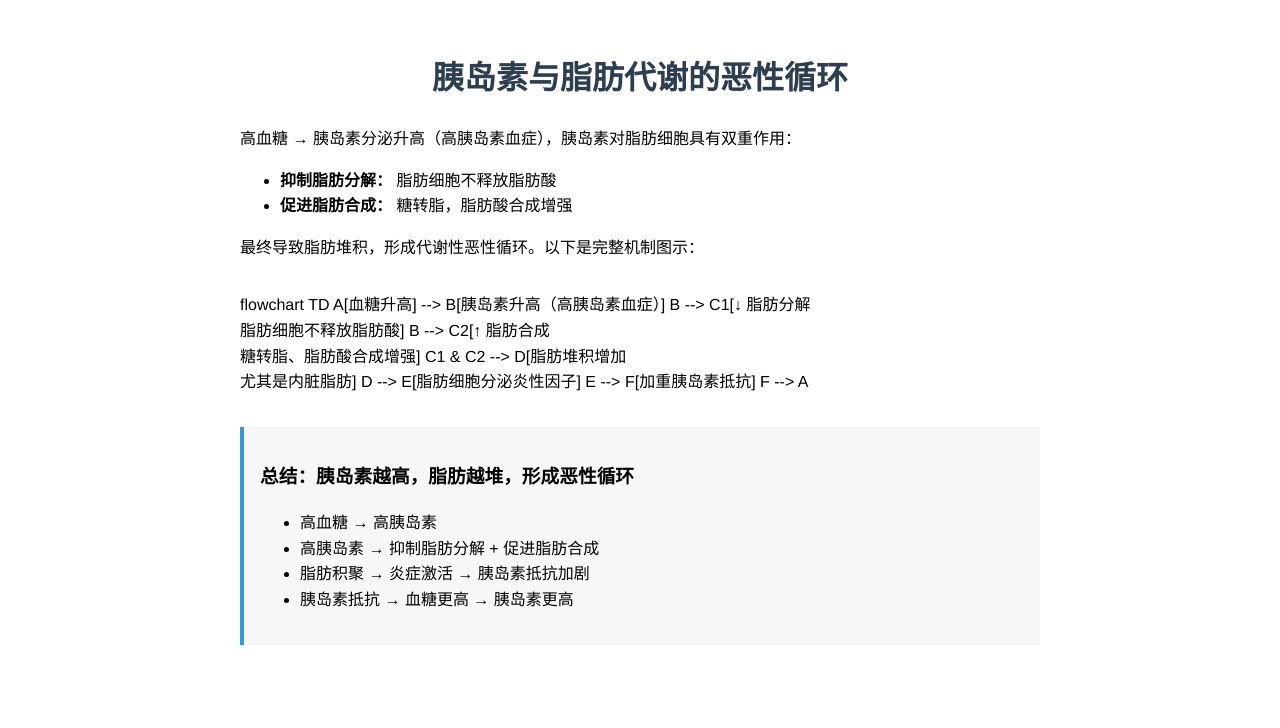
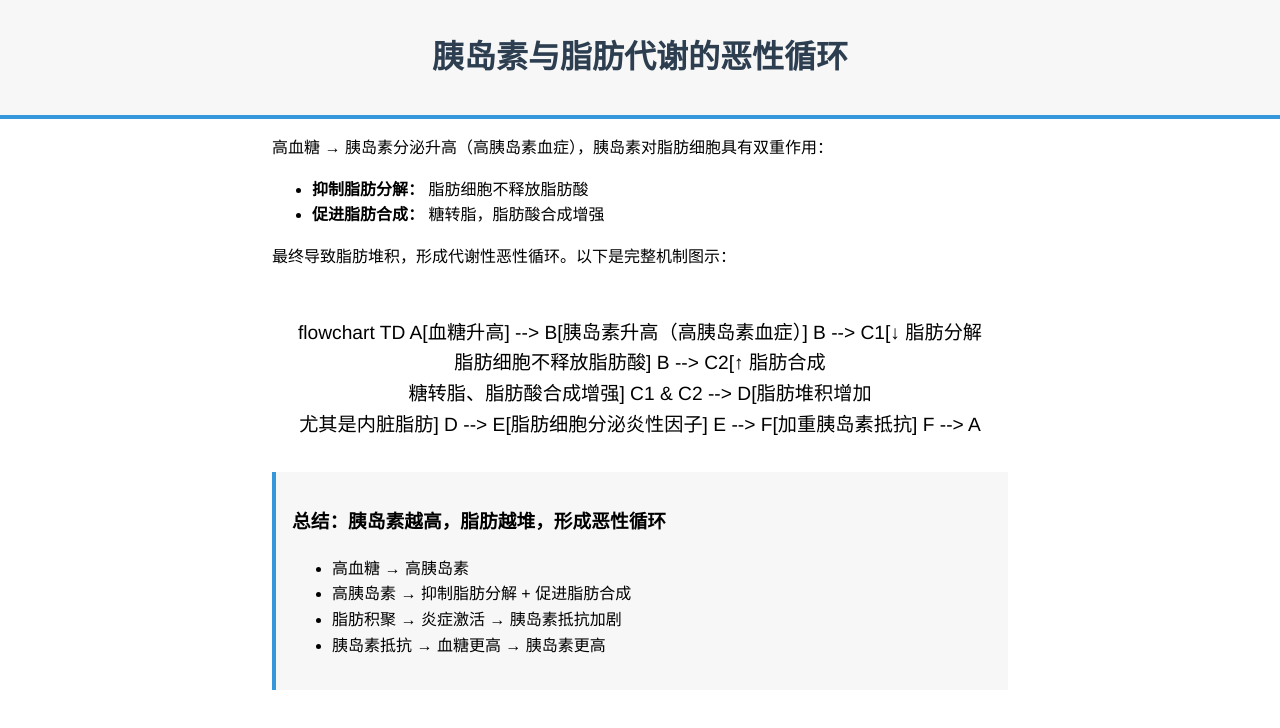
Before and after one commit to Sandy-long/lean-yddkfat, a plain HTML site: page index.html in a window 1280 px wide. Drawn offline with Linux system fonts and the light colour scheme.

Commit message:
Update index.html

```diff
--- a/index.html
+++ b/index.html
@@ -9,19 +9,41 @@
     mermaid.initialize({ startOnLoad: true });
   </script>
   <style>
+    * {
+      box-sizing: border-box;
+    }
+    html, body {
+      margin: 0;
+      padding: 0;
+    }
     body {
       font-family: "Helvetica Neue", sans-serif;
-      padding: 2rem;
+      padding: 0 2rem 2rem 2rem;
       line-height: 1.6;
       max-width: 800px;
       margin: auto;
+      user-select: none;
+      -webkit-user-select: none;
+      -moz-user-select: none;
+      -ms-user-select: none;
     }
     h1 {
       text-align: center;
       color: #2c3e50;
+      margin: 0;
+      padding: 2rem 1rem;
+    }
+    .header-bg {
+      background-color: #f7f7f7;
+      border-bottom: 4px solid #3498db;
+      width: 100vw;
+      margin-left: calc(-50vw + 50%);
     }
     .mermaid {
-      margin-top: 2rem;
+      margin: 3rem auto 0;
+      text-align: center;
+      font-size: 1.2rem;
+      max-width: 100%;
     }
     .summary {
       background-color: #f7f7f7;
@@ -30,10 +52,38 @@
       margin-top: 2rem;
     }
   </style>
+  <script>
+    // 禁止右键、选择、复制
+    document.addEventListener('contextmenu', e => e.preventDefault());
+    document.addEventListener('selectstart', e => e.preventDefault());
+    document.addEventListener('copy', e => e.preventDefault());
+
+    // 禁用常用快捷键（Ctrl+U、Ctrl+C、Ctrl+S、F12 等）
+    document.addEventListener('keydown', function (e) {
+      if (
+        (e.ctrlKey || e.metaKey) && ['c', 'u', 's', 'p'].includes(e.key.toLowerCase()) ||
+        ['F12', 'PrintScreen'].includes(e.key)
+      ) {
+        e.preventDefault();
+      }
+    });
+
+    // 检测调试器（部分浏览器有效）
+    setInterval(() => {
+      const before = new Date();
+      debugger;
+      const after = new Date();
+      if (after - before > 100) {
+        document.body.innerHTML = '<h1 style="text-align:center;color:red;">已检测到调试器，页面已被锁定</h1>';
+      }
+    }, 1000);
+  </script>
 </head>
 <body>
 
-  <h1>胰岛素与脂肪代谢的恶性循环</h1>
+  <div class="header-bg">
+    <h1>胰岛素与脂肪代谢的恶性循环</h1>
+  </div>
 
   <p>
     高血糖 → 胰岛素分泌升高（高胰岛素血症），胰岛素对脂肪细胞具有双重作用：
@@ -67,7 +117,5 @@
     </ul>
   </div>
 
-
-
 </body>
 </html>
```
